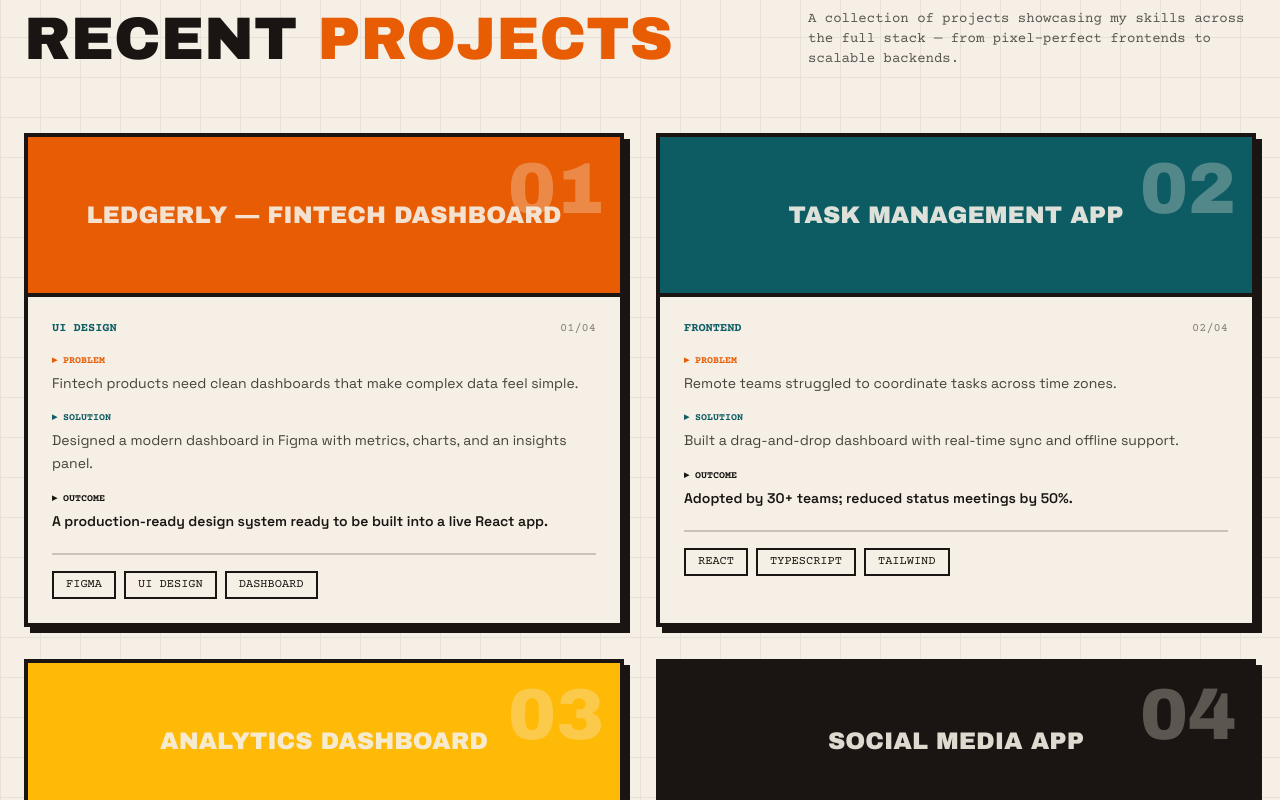
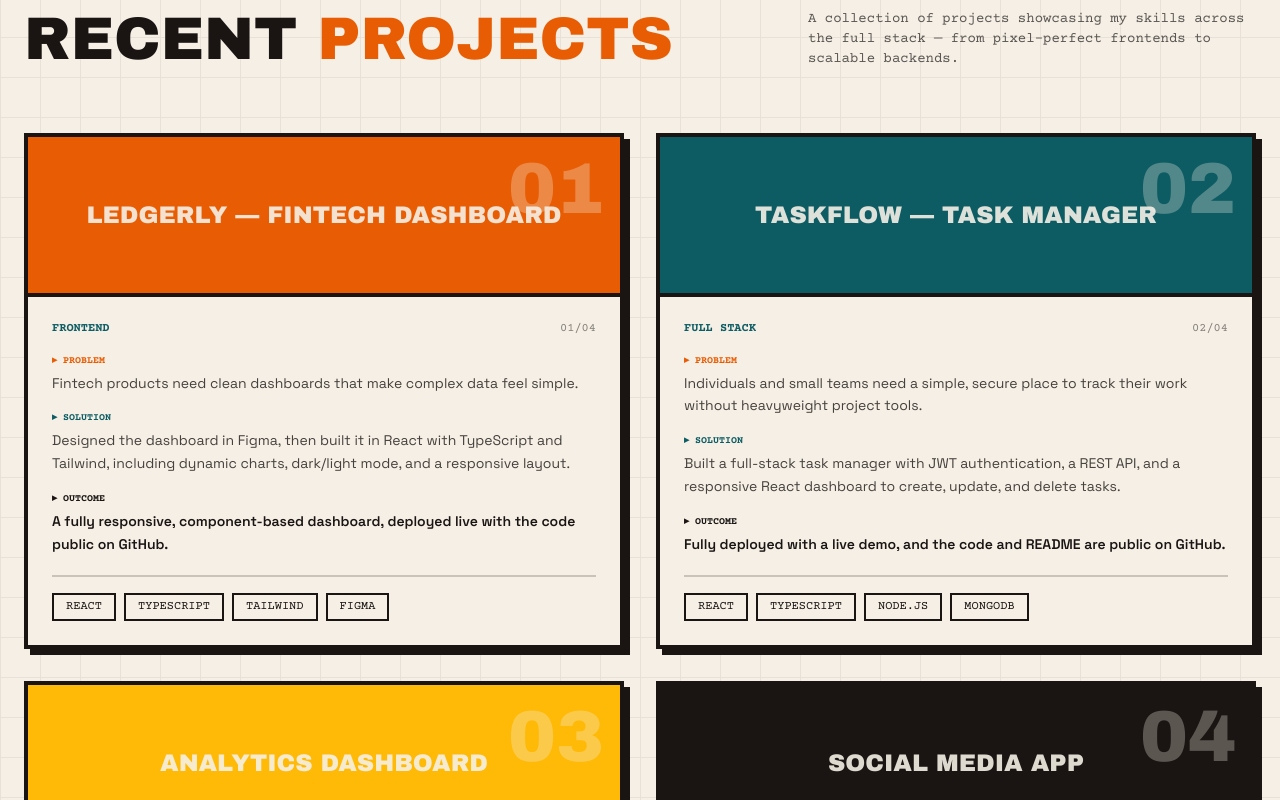
Before and after one commit to opiper21/portfolio, a React (Vite) app: page / in a window 1280 px wide. Shown: the part 2560-3360 px from the top of the page. Built offline with nearby package versions, Linux system fonts and the light colour scheme.

Commit message:
Update projects section

```diff
--- a/package.json
+++ b/package.json
@@ -15,6 +15,7 @@
     "react-router-dom": "^7.18.3"
   },
   "devDependencies": {
+    "@alloc/quick-lru": "^5.3.0",
     "@eslint/js": "^10.0.1",
     "@types/node": "^24.13.3",
     "@types/react": "^19.2.18",
--- a/src/components/Projects.tsx
+++ b/src/components/Projects.tsx
@@ -7,28 +7,30 @@ function Projects() {
     {
       id: "01",
       title: "Ledgerly — Fintech Dashboard",
-      category: "UI Design",
+      category: "Frontend",
       problem:
         "Fintech products need clean dashboards that make complex data feel simple.",
       solution:
-        "Designed a modern dashboard in Figma with metrics, charts, and an insights panel.",
+        "Designed the dashboard in Figma, then built it in React with TypeScript and Tailwind, including dynamic charts, dark/light mode, and a responsive layout.",
       outcome:
-        "A production-ready design system ready to be built into a live React app.",
-      tech: ["Figma", "UI Design", "Dashboard"],
+        "A fully responsive, component-based dashboard, deployed live with the code public on GitHub.",
+      tech: ["React", "TypeScript", "Tailwind", "Figma"],
       color: "bg-burnt",
-      link: "https://github.com/opiper21",
+      link: "https://ledgerly-dashboard.vercel.app",
     },
     {
       id: "02",
-      title: "Task Management App",
-      category: "Frontend",
-      problem: "Remote teams struggled to coordinate tasks across time zones.",
+      title: "TaskFlow — Task Manager",
+      category: "Full Stack",
+      problem:
+        "Individuals and small teams need a simple, secure place to track their work without heavyweight project tools.",
       solution:
-        "Built a drag-and-drop dashboard with real-time sync and offline support.",
-      outcome: "Adopted by 30+ teams; reduced status meetings by 50%.",
-      tech: ["React", "TypeScript", "Tailwind"],
+        "Built a full-stack task manager with JWT authentication, a REST API, and a responsive React dashboard to create, update, and delete tasks.",
+      outcome:
+        "Fully deployed with a live demo, and the code and README are public on GitHub.",
+      tech: ["React", "TypeScript", "Node.js", "MongoDB"],
       color: "bg-teal",
-      link: "https://github.com/opiper21",
+      link: "https://taskflow-olabode.vercel.app",
     },
     {
       id: "03",
@@ -107,11 +109,9 @@ function Projects() {
                 <span className="font-display text-xl md:text-2xl uppercase text-cream/90 relative z-10 px-4 text-center">
                   {project.title}
                 </span>
-                <div className="absolute inset-0 bg-brown/0 group-hover:bg-brown/90 transition-all duration-300 flex items-center justify-center">
-                  <span className="font-display uppercase text-cream text-lg opacity-0 group-hover:opacity-100 transition-opacity duration-300 delay-100">
-                    View Project →
-                  </span>
-                </div>
+                <span className="absolute bottom-3 left-1/2 -translate-x-1/2 z-20 whitespace-nowrap bg-cream text-brown font-mono text-xs font-bold uppercase px-3 py-1 border-2 border-brown opacity-0 translate-y-2 group-hover:opacity-100 group-hover:translate-y-0 transition-all duration-300">
+                  View Project →
+                </span>
               </div>
 
               {/* Case Study Info */}
```
Also changed, not shown: 1 other file (tests, documents, lock files or other folders).
